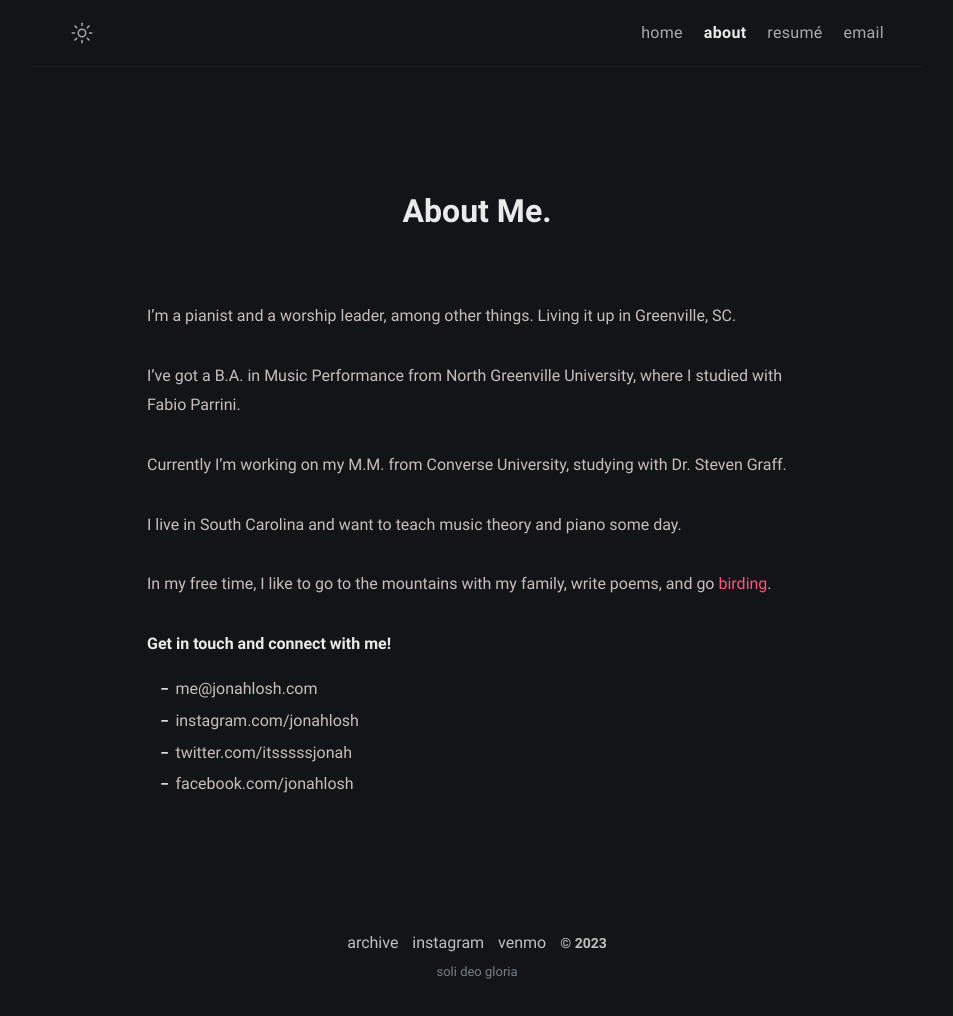
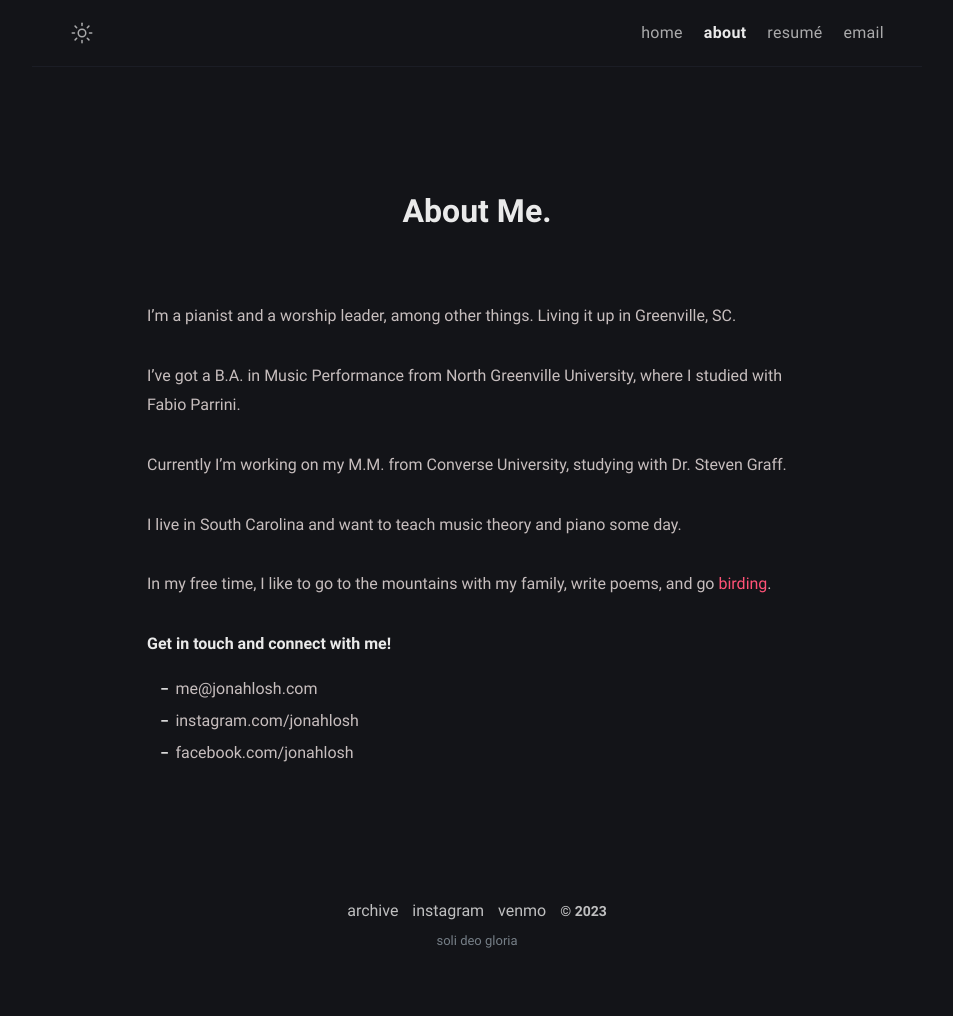
Before and after one commit to atrial-albumen/atrial-albumen.github.io, a Jekyll site: the page built from about.md, in a window 1280 px wide. Shown: the whole page, without its empty margins (163-1116 px from the left). Built offline with Jekyll 4.4.1, drawn with Linux system fonts in a browser that asks for light colours; after the commit the page ends 985 px from its top, so only the background shows below that.

Commit message:
Update about.md

```diff
--- a/about.md
+++ b/about.md
@@ -20,5 +20,4 @@ In my free time, I like to go to the mountains with my family, write poems, and
 
 - {{ site.author.email }}
 - instagram.com/{{ site.author.username }}
-- twitter.com/{{ site.author.twitter }}
 - facebook.com/{{ site.author.username }}
```
